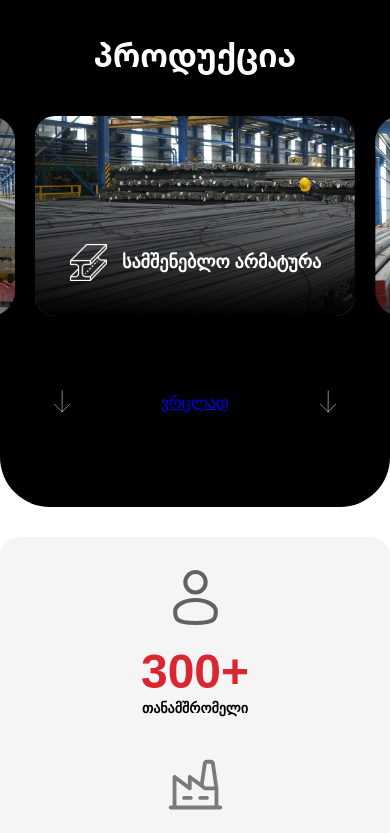
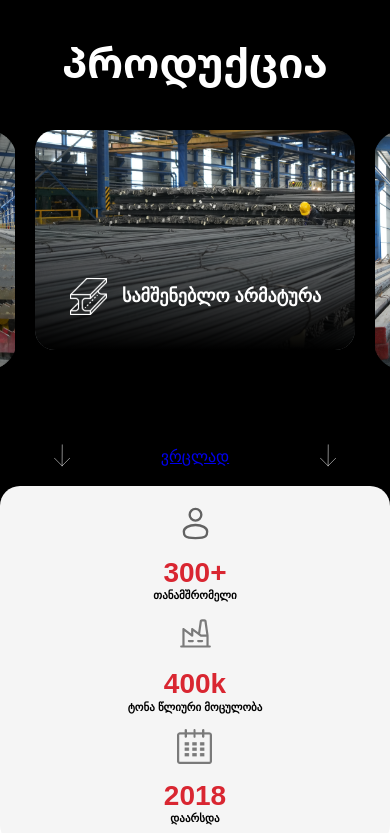
Before and after one commit to LukaKikvidze/gmetal_V, an Angular app: page / in a window 390 px wide. Shown: the part 1851-2684 px from the top of the page. Built offline with nearby package versions, Linux system fonts and the light colour scheme.

Commit message:
product fix3

```diff
--- a/src/app/components/products/products.css
+++ b/src/app/components/products/products.css
@@ -199,28 +199,70 @@
   }
 }
 
-@media (max-width: 480px) {
-  .carousel-center-item {
-    width: 100%;
-    max-width: 320px;
-    height: 200px;
+/* ==========================
+   Stats Section - Responsive
+========================== */
+
+/* Tablets & small screens */
+@media (max-width: 1024px) {
+  .stats-container {
+    flex-direction: column;
+    padding: 40px 15px;
+    gap: 30px;
   }
-  .carousel-side-img {
-    width: 70px;
-    height: 200px;
+
+  .stat-number {
+    font-size: 40px;
   }
-  .products-title {
-    font-size: 32px;
+
+  .stat-label {
+    font-size: 13px;
+  }
+
+  .stat-item img {
+    width: 50px;
+    height: 50px;
   }
 }
 
+/* Mobile devices */
+@media (max-width: 768px) {
   .stats-container {
-    flex-direction: column;
-    gap: 40px;
-    padding: 30px 15px;
+    padding: 30px 10px;
+    gap: 20px;
   }
 
-  .stats-section {
-    margin-top: 0;
-    padding: 30px 0;
+  .stat-number {
+    font-size: 32px;
   }
+
+  .stat-label {
+    font-size: 12px;
+  }
+
+  .stat-item img {
+    width: 40px;
+    height: 40px;
+  }
+}
+
+/* Extra small mobile screens */
+@media (max-width: 480px) {
+  .stats-container {
+    padding: 20px 5px;
+    gap: 15px;
+  }
+
+  .stat-number {
+    font-size: 28px;
+  }
+
+  .stat-label {
+    font-size: 11px;
+  }
+
+  .stat-item img {
+    width: 35px;
+    height: 35px;
+  }
+}
```
